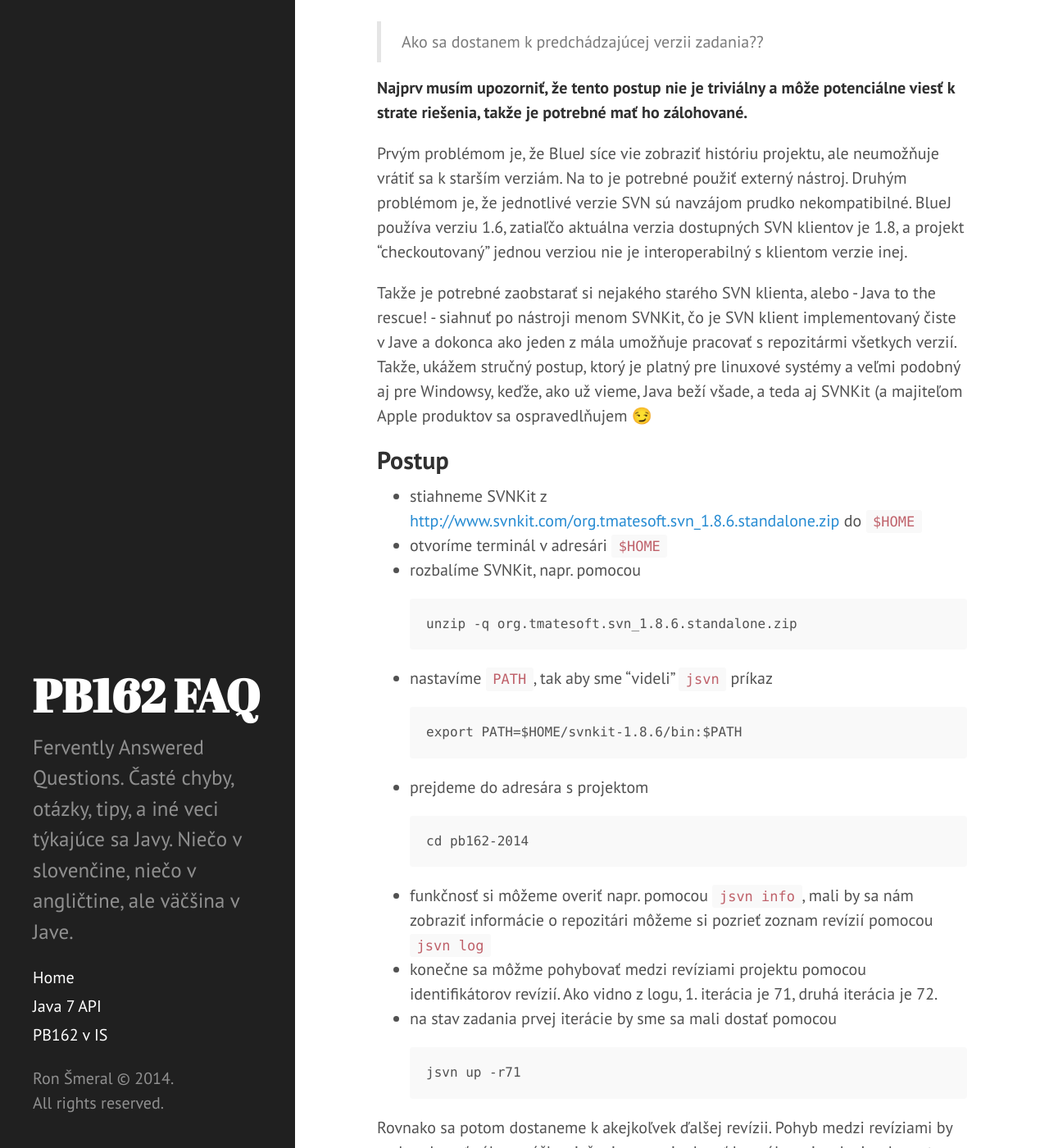
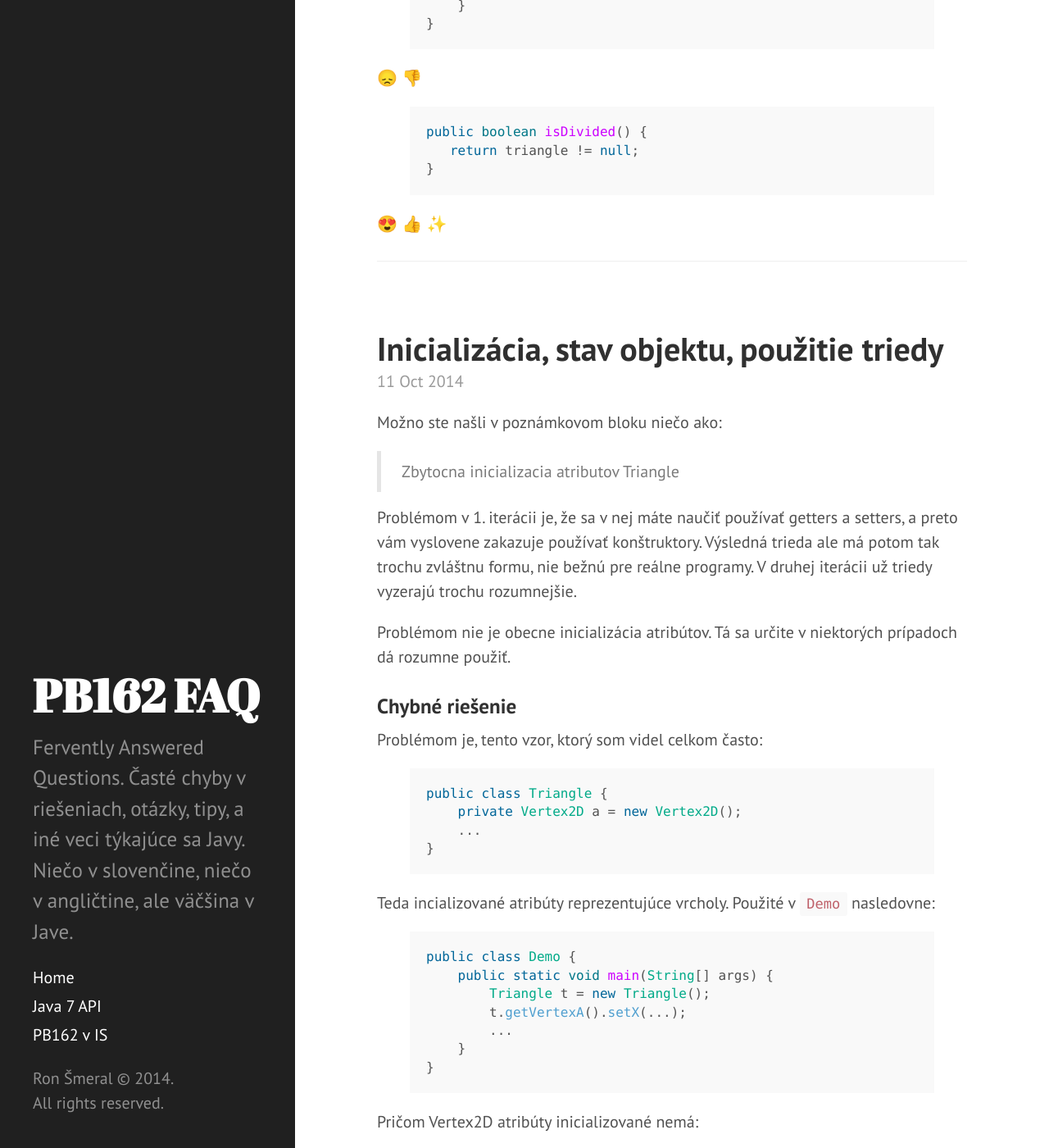
Before and after one commit to rsmeral/pb162-faq, a Jekyll site: the page built from index.html, in a window 1280 px wide and 1400 px high, scrolled down 1135 px. Shown: the whole window at 82% size. Built offline with Jekyll 4.4.1, drawn with Linux system fonts in a browser that asks for light colours; emoji names are drawn with the system emoji font; the list of posts is cut into pages by our own code; some of the changed text lies outside the part shown.

Commit message:
it01 posts

```diff
--- a/_config.yml
+++ b/_config.yml
@@ -9,7 +9,7 @@ relative_permalinks: true
 # Setup
 title:            PB162 FAQ
 tagline:          'Fervently Answered Questions'
-description:      'Fervently Answered Questions. Časté chyby, otázky, tipy, a iné veci týkajúce sa Javy. Niečo v slovenčine, niečo v angličtine, ale väčšina v Jave.'
+description:      'Fervently Answered Questions. Časté chyby v riešeniach, otázky, tipy, a iné veci týkajúce sa Javy. Niečo v slovenčine, niečo v angličtine, ale väčšina v Jave.'
 url:              http://rsmeral.github.io/pb162-faq
 baseurl:          /pb162-faq
 
--- /dev/null
+++ b/_posts/2014-10-11-inicializacia-a-stav-objektu.md
@@ -0,0 +1,67 @@
+---
+layout: post
+title: Inicializácia, stav objektu, použitie triedy
+---
+
+Možno ste našli v poznámkovom bloku niečo ako:
+
+> Zbytocna inicializacia atributov Triangle
+
+Problémom v 1. iterácii je, že sa v nej máte naučiť používať getters a setters, a preto vám vyslovene zakazuje používať konštruktory.
+Výsledná trieda ale má potom tak trochu zvláštnu formu, nie bežnú pre reálne programy. V druhej iterácii už triedy vyzerajú trochu rozumnejšie.
+
+Problémom nie je obecne inicializácia atribútov. Tá sa určite v niektorých prípadoch dá rozumne použiť.
+
+### Chybné riešenie
+
+Problémom je, tento vzor, ktorý som videl celkom často:
+
+{% highlight java %}
+public class Triangle {
+    private Vertex2D a = new Vertex2D();
+    ...
+}
+{% endhighlight %}
+
+Teda incializované atribúty reprezentujúce vrcholy.
+Použité v `Demo` nasledovne:
+
+{% highlight java %}
+public class Demo {
+    public static void main(String[] args) {
+        Triangle t = new Triangle();
+        t.getVertexA().setX(...);
+        ...
+    }
+}
+{% endhighlight %}
+
+Pričom Vertex2D atribúty inicializované nemá:
+
+{% highlight java %}
+public class Vertex2D {
+    private double x, y;
+    ...
+}
+{% endhighlight %}
+
+### Kde je problém
+
+Čerstvo skonštruovaný objekt typu `Triangle` má tak trochu nekonzistentnú formu. Vertexy má síce inicializované, ale samotné vertexy inicializované nie sú -- ich atribúty `x` a `y` sú `null`.
+
+Taktiež definícia stavu objektu pristupovaním do väčších hĺbok objektového grafu (`t.getVertexA().setX(..)`) môže byť nebezpečná. To preto, že v tom prípade volajúca metóda spolieha na stav, ktorý si sama nedefinovala -- spolieha na to, že vertexy v `Triangle` sú po skonštruovaní inicializované.
+
+Vhodnejšie teda je spoliehať len na stav, ktorý volajúca metóda sama definuje. Teda napríklad
+{% highlight java %}
+Vertex2D vertA = new Vertex2D();
+vertA.setX(1);
+vertA.setY(2);
+t.setVertexA(vertA);
+{% endhighlight %}
+
+
+Pri písaní triedy (deklarácii jej atribútov, metód) si treba predstavovať, že jej používateľ nebude vidieť jej zdrojáky, len jej javadoc, teda nebude poznať také detaily, ako stav atribútov po skonštruovaní objektu.
+
+A z druhej strany tak isto -- pri písaní metódy a používaní iných tried si treba predstavovať, že nevidíme jej zdrojáky, len jej javadoc.
+
+A keby som už v tom javadocu videl, že trieda má metódu `getVertexA()`, musím sa zamyslieť -- _vráti mi daná metóda v tomto čase nejakú rozumnú hodnotu?_.
--- /dev/null
+++ b/_posts/2014-10-11-zasadna-typicka-chyba-boolean-comparison.md
@@ -0,0 +1,22 @@
+---
+layout: post
+title: Zásadná a typická chyba v porovnávaní a vracaní booleanov
+---
+
+{% highlight java %}
+public boolean isDivided() {
+    if(triangle == null) {
+        return false;
+    } else {
+        return true;
+    }
+}
+{% endhighlight %}
+:disappointed: :thumbsdown:
+
+{% highlight java %}
+public boolean isDivided() {
+   return triangle != null;
+}
+{% endhighlight %}
+:heart_eyes: :thumbsup: :sparkles:
```
Also changed, not shown: _posts/2014-10-09-svn-from-command-line.md (+1 -1 lines), _posts/2014-10-11-zbytocne-volanie-tostring.md (added, +30 -0 lines).
